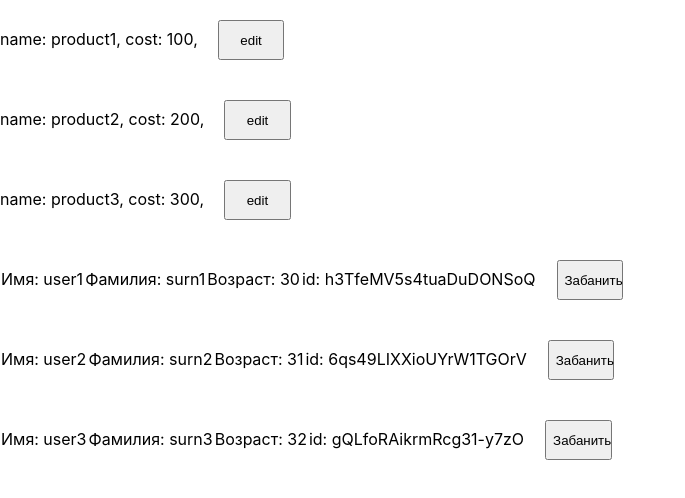
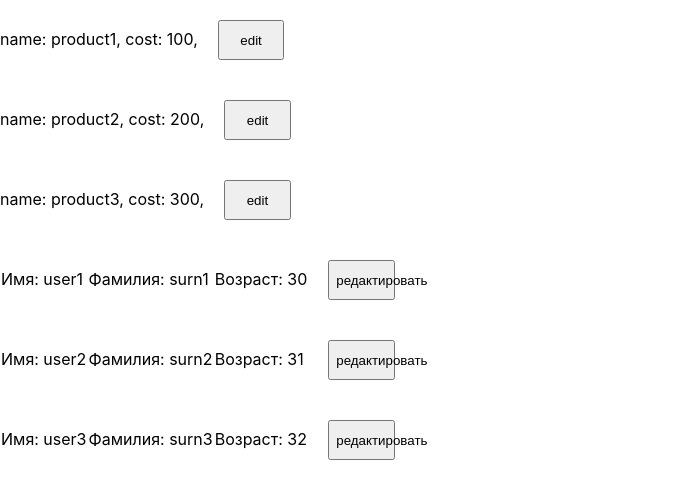
Before and after one commit to Alfaussa/my-app, a React (Create React App) app: page / in a window 1280 px wide. Shown: the top 498 px of the page, without its empty margins (0-685 px from the left). Built offline with nearby package versions, Linux system fonts and the light colour scheme.

Commit message:
⊗jsrtPmCpEPS

```diff
--- a/src/User.js
+++ b/src/User.js
@@ -1,15 +1,12 @@
 import React from "react";
 
-function User({name, surname, age, id, isBanned, toBan}){
+function User({name, surname, age, id, isDataEdit, toggleUser, editUser}){
     return <>
     <tr>
-        <td>Имя: {name}</td>
-        <td>Фамилия: {surname}</td>
-        <td>Возраст: {age}</td>
-        <td>id: {id}</td>
-        <span>{isBanned ? 'Юзер забанен' : ' '}</span>
-        <button onClick={() => toBan(id)}> Забанить</button>
-
+        <td>Имя: {isDataEdit ? <input value ={name} onChange={(event) => editUser(id, 'name', event)}/> : <span>{name}</span> }</td>
+        <td>Фамилия: {isDataEdit ? <input value ={surname} onChange={(event) => editUser(id, 'surn', event)}/> : <span>{surname}</span>}</td>
+        <td>Возраст: {isDataEdit ? <input value ={age} onChange={(event) => editUser(id, 'age', event)}/> : <span>{age}</span>}</td>
+       <button onClick={() => toggleUser(id)}>{isDataEdit ? 'сохранить' : 'редактировать' }</button>
     </tr>
     </>
 }
--- a/src/Users.js
+++ b/src/Users.js
@@ -5,34 +5,47 @@ import { nanoid } from 'nanoid'
 function Users(){
     const users = [
         {id: nanoid(), name: 'user1', surn: 'surn1',
-          age: 30},
+          age: 30, isDataEdit: false},
         {id: nanoid(), name: 'user2', surn: 'surn2',
-          age: 31},
+          age: 31, isDataEdit: false},
         {id: nanoid(), name: 'user3', surn: 'surn3',
-          age: 32},
+          age: 32, isDataEdit: false},
       ];
     const[currentUsers, setUser] = useState(users);
 
-      function toBan(id){
+    function toggleUser(id){
       setUser(currentUsers.map(currentUser => {
-        if(id === currentUser.id){
-            currentUser.isBanned = true;
+        if(currentUser.id === id){
+          currentUser.isDataEdit = !currentUser.isDataEdit
         }
         return currentUser;
       }))
-      }
+    }
+
+    function editUser(id, field, event){
+      setUser(currentUsers.map(currentUser => {
+        if(currentUser.id === id){
+          currentUser[field] = event.target.value;
+        }
+        return currentUser;
+      }))
+    }
+
+
+
     const resultUsers = currentUsers.map(currentUser => {
-    return <div>
-      <User
+    return <User
       id = {currentUser.id}
       key = {currentUser.id}
       name = {currentUser.name}
       surname={currentUser.surn}
       age = {currentUser.age}
-      isBanned = {currentUser.isBanned}
-      toBan={toBan}
+      isDataEdit={currentUser.isDataEdit}
+      toggleUser={toggleUser}
+      editUser={editUser}
+
       />
-        </div>
+
     })
     return <>
     {resultUsers}
```
